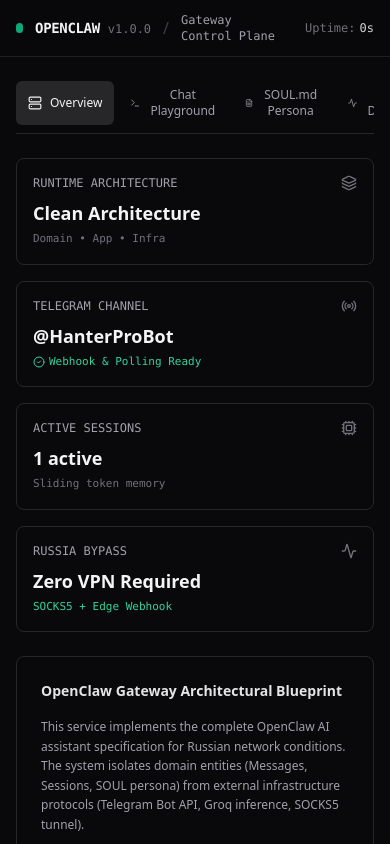
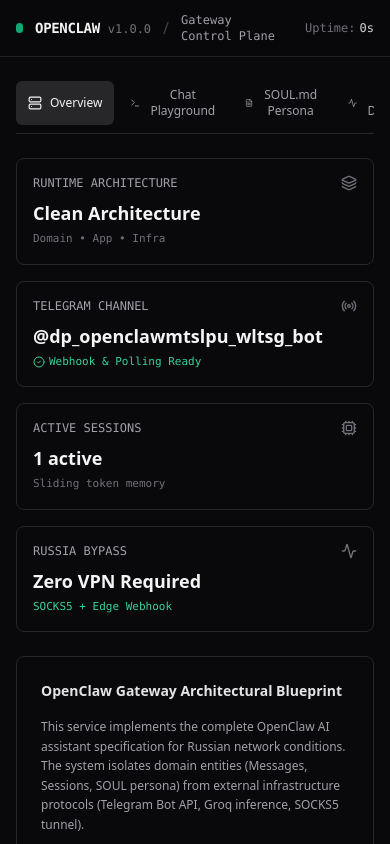
Before and after one commit to GoncharovMaksim/test-task---mtslpupp, a Next.js app: page / in a window 390 px wide. Shown: the top 844 px of the page. Built offline with nearby package versions, Linux system fonts and the light colour scheme; no server answers.

Commit message:
fix(ui): remove HanterProBot references and dynamically display actual project bot

```diff
--- a/src/app/api/gateway/connectivity/route.ts
+++ b/src/app/api/gateway/connectivity/route.ts
@@ -1,5 +1,7 @@
 import { NextResponse } from 'next/server';
 import { container } from '@/infrastructure/container';
+
+export const dynamic = 'force-dynamic';
 
 export async function GET() {
   try {
--- a/src/app/api/gateway/status/route.ts
+++ b/src/app/api/gateway/status/route.ts
@@ -1,5 +1,7 @@
 import { NextResponse } from 'next/server';
 import { container } from '@/infrastructure/container';
+
+export const dynamic = 'force-dynamic';
 
 export async function GET() {
   try {
--- a/src/core/application/use-cases/get-gateway-status.use-case.ts
+++ b/src/core/application/use-cases/get-gateway-status.use-case.ts
@@ -9,6 +9,7 @@
   activeSessions: number;
   soulName: string;
   memoryUsageMb: number;
+  botUsername: string;
   features: {
     telegramBot: boolean;
     proxyBypass: boolean;
@@ -22,7 +23,8 @@
 
   constructor(
     private readonly sessionRepository: ISessionRepository,
-    private readonly soulRepository: ISoulRepository
+    private readonly soulRepository: ISoulRepository,
+    private readonly botUsername?: string
   ) {}
 
   public async execute(): Promise<GatewayStatusResponse> {
@@ -38,6 +40,11 @@
       activeSessions,
       soulName: soul.metadata.name,
       memoryUsageMb: Math.round((memory.heapUsed / 1024 / 1024) * 10) / 10,
+      botUsername:
+        this.botUsername ||
+        process.env.TELEGRAM_BOT_USERNAME ||
+        process.env.NEXT_PUBLIC_BOT_USERNAME ||
+        '@dp_openclawmtslpu_wltsg_bot',
       features: {
         telegramBot: true,
         proxyBypass: true,
--- a/src/infrastructure/container.ts
+++ b/src/infrastructure/container.ts
@@ -60,7 +60,8 @@
 
   public readonly getGatewayStatusUseCase = new GetGatewayStatusUseCase(
     this.sessionRepository,
-    this.soulRepository
+    this.soulRepository,
+    process.env.TELEGRAM_BOT_USERNAME || process.env.NEXT_PUBLIC_BOT_USERNAME || '@dp_openclawmtslpu_wltsg_bot'
   );
 
   public static getInstance(): Container {
--- a/src/presentation/components/GatewayDashboard.tsx
+++ b/src/presentation/components/GatewayDashboard.tsx
@@ -25,6 +25,7 @@
   activeSessions: number;
   soulName: string;
   memoryUsageMb: number;
+  botUsername?: string;
   features: {
     telegramBot: boolean;
     proxyBypass: boolean;
@@ -68,10 +69,16 @@
           </div>
 
           <div className="flex items-center space-x-4 text-xs font-mono text-zinc-400">
-            <div className="hidden sm:flex items-center space-x-1.5">
-              <Radio className="w-3.5 h-3.5 text-emerald-400" />
-              <span>@HanterProBot</span>
-            </div>
+            <a
+              href={`https://t.me/${(status?.botUsername || '@dp_openclawmtslpu_wltsg_bot').replace('@', '')}`}
+              target="_blank"
+              rel="noreferrer"
+              className="hidden sm:flex items-center space-x-1.5 text-zinc-400 hover:text-emerald-400 transition-colors"
+              title="Open Telegram Bot"
+            >
+              <Radio className="w-3.5 h-3.5 text-emerald-400 animate-pulse" />
+              <span>{status?.botUsername || '@dp_openclawmtslpu_wltsg_bot'}</span>
+            </a>
             <div className="hidden md:flex items-center space-x-1 text-zinc-500">
               <span>Heap:</span>
               <span className="text-zinc-300">{status?.memoryUsageMb ?? '-'} MB</span>
@@ -164,7 +171,17 @@
                   <span>TELEGRAM CHANNEL</span>
                   <Radio className="w-4 h-4 text-zinc-500" />
                 </div>
-                <div className="text-lg font-semibold text-zinc-100">@HanterProBot</div>
+                <div className="text-lg font-semibold text-zinc-100 truncate">
+                  <a
+                    href={`https://t.me/${(status?.botUsername || '@dp_openclawmtslpu_wltsg_bot').replace('@', '')}`}
+                    target="_blank"
+                    rel="noreferrer"
+                    className="hover:text-emerald-400 hover:underline transition-colors"
+                    title="Open Telegram Bot"
+                  >
+                    {status?.botUsername || '@dp_openclawmtslpu_wltsg_bot'}
+                  </a>
+                </div>
                 <div className="text-[11px] font-mono text-emerald-400 mt-1 flex items-center space-x-1">
                   <CheckCircle2 className="w-3 h-3" />
                   <span>Webhook & Polling Ready</span>
@@ -227,7 +244,7 @@
         {activeTab === 'playground' && <ChatPlayground />}
         {activeTab === 'soul' && <SoulViewer />}
         {activeTab === 'network' && <ConnectivityChecker />}
-        {activeTab === 'guide' && <SetupGuide />}
+        {activeTab === 'guide' && <SetupGuide botUsername={status?.botUsername} />}
       </main>
 
       {/* Minimal Footer */}
--- a/src/presentation/components/SetupGuide.tsx
+++ b/src/presentation/components/SetupGuide.tsx
@@ -3,7 +3,11 @@
 import React, { useState } from 'react';
 import { Copy, Check, Terminal, ExternalLink, HelpCircle } from 'lucide-react';
 
-export const SetupGuide: React.FC = () => {
+interface SetupGuideProps {
+  botUsername?: string;
+}
+
+export const SetupGuide: React.FC<SetupGuideProps> = ({ botUsername }) => {
   const [copiedKey, setCopiedKey] = useState<string | null>(null);
 
   const copyToClipboard = (text: string, key: string) => {
@@ -12,8 +16,13 @@
     setTimeout(() => setCopiedKey(null), 2000);
   };
 
+  const resolvedBotUsername =
+    botUsername ||
+    process.env.NEXT_PUBLIC_BOT_USERNAME ||
+    '@dp_openclawmtslpu_wltsg_bot';
+
   const formAnswers = {
-    botUsername: '@HanterProBot',
+    botUsername: resolvedBotUsername,
     solutionDescription:
       'Для обеспечения работы из РФ без системного VPN реализованы два взаимодополняющих механизма: 1) В продакшене шлюз развернут на Vercel Edge/Serverless, куда Telegram доставляет вебхуки напрямую без блокировок РКН; 2) Для локального запуска реализован TelegramBotAdapter с поддержкой SOCKS5-агента и альтернативных реверс-прокси (Cloudflare Workers), а в качестве LLM-провайдера задействован Groq API (Qwen 3.8 / LLaMA 3.3), который работает нативно с субсекундной задержкой. Дополнительно написан кастомный SOUL.md и настроен Docker Compose.',
     timeSpent: '3.5 часа',
@@ -71,8 +80,17 @@
                 <span className="text-[11px] font-mono">{copiedKey === 'bot' ? 'Copied' : 'Copy'}</span>
               </button>
             </div>
-            <div className="p-2.5 bg-zinc-900 border border-zinc-800 rounded font-mono text-xs text-zinc-200">
-              {formAnswers.botUsername}
+            <div className="p-2.5 bg-zinc-900 border border-zinc-800 rounded font-mono text-xs text-zinc-200 flex items-center justify-between">
+              <span>{formAnswers.botUsername}</span>
+              <a
+                href={`https://t.me/${formAnswers.botUsername.replace('@', '')}`}
+                target="_blank"
+                rel="noreferrer"
+                className="text-emerald-400 hover:text-emerald-300 flex items-center space-x-1 font-sans text-xs"
+              >
+                <span>Открыть в Telegram</span>
+                <ExternalLink className="w-3 h-3" />
+              </a>
             </div>
           </div>
 
```
Also changed, not shown: 1 other file (tests, documents, lock files or other folders).
